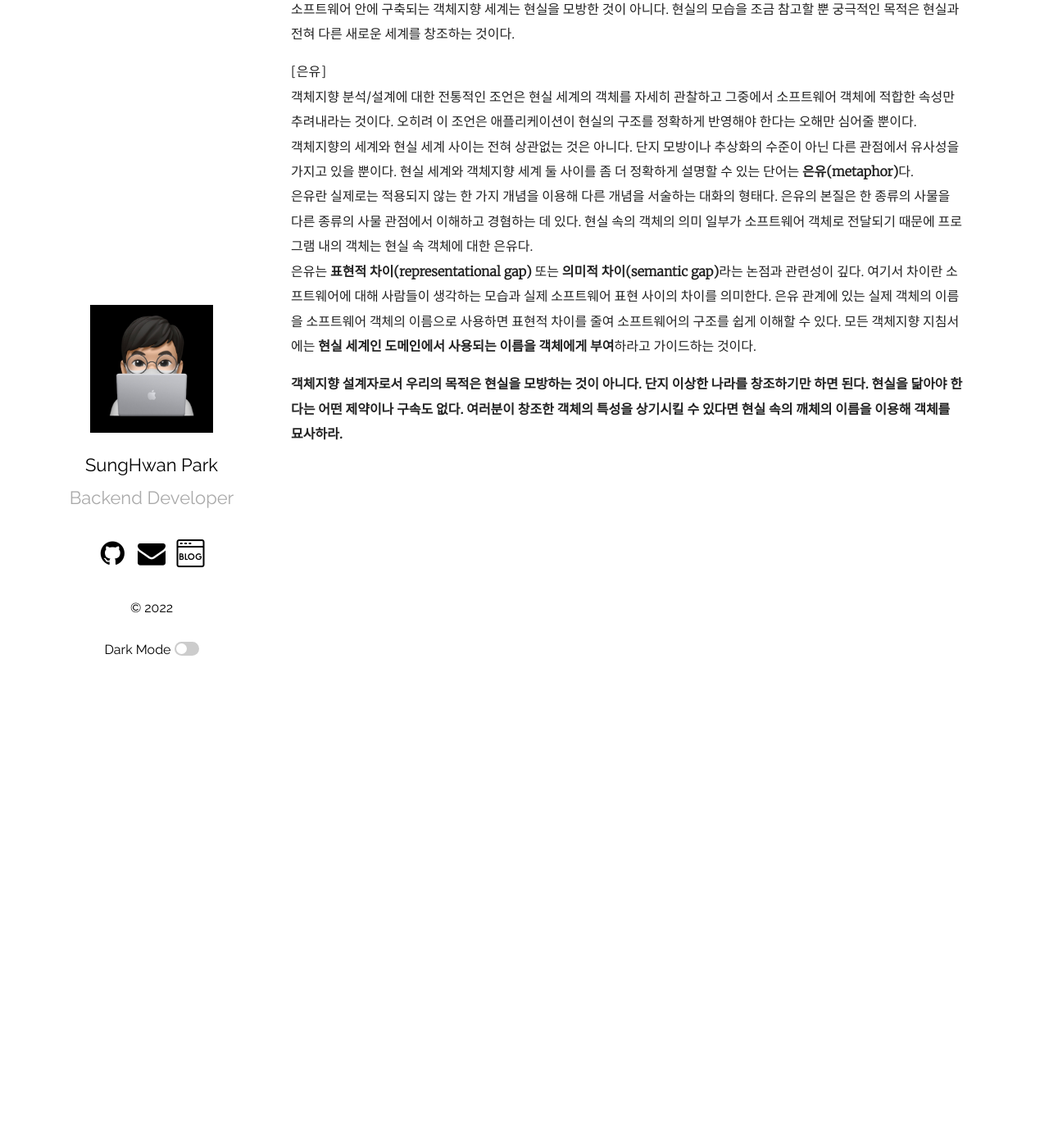
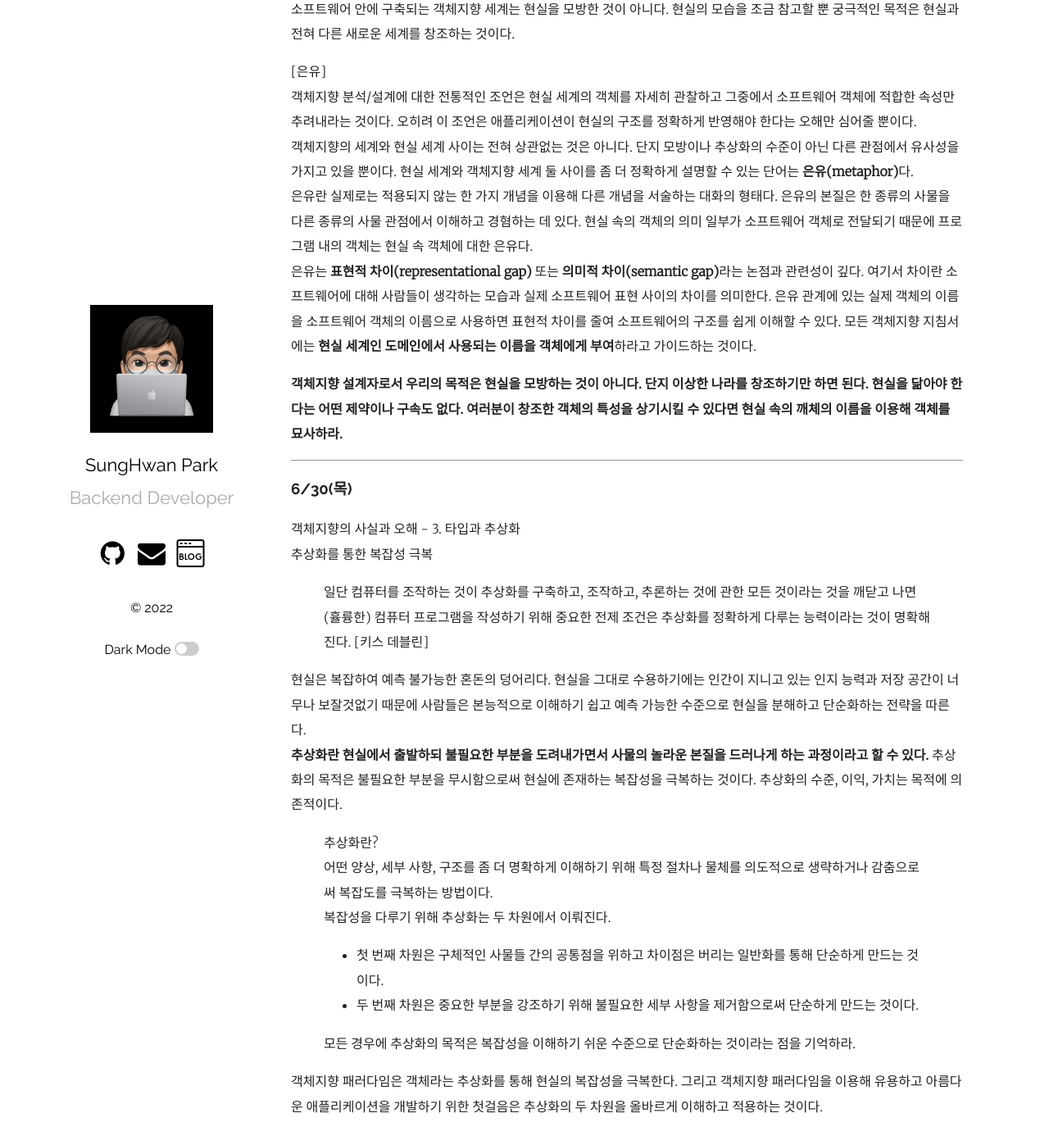
Before and after one commit to park0219/park0219.github.io, a Jekyll site: the page built from _posts/2022-06-01-6월TIL.markdown, in a window 1280 px wide and 1400 px high, scrolled down 26326 px. Shown: the top 1397 px of the window at 82% size. Built offline with Jekyll 4.4.1, drawn with Linux system fonts in a browser that asks for light colours; comment, search, counter and statistics services are not loaded.

Commit message:
feat: 2022-06-30 TIL 추가

```diff
--- a/_posts/2022-06-01-6월TIL.markdown
+++ b/_posts/2022-06-01-6월TIL.markdown
@@ -1007,3 +1007,26 @@ public class Client {
 은유는 **표현적 차이(representational gap)** 또는 **의미적 차이(semantic gap)**라는 논점과 관련성이 깊다. 여기서 차이란 소프트웨어에 대해 사람들이 생각하는 모습과 실제 소프트웨어 표현 사이의 차이를 의미한다. 은유 관계에 있는 실제 객체의 이름을 소프트웨어 객체의 이름으로 사용하면 표현적 차이를 줄여 소프트웨어의 구조를 쉽게 이해할 수 있다. 모든 객체지향 지침서에는 **현실 세계인 도메인에서 사용되는 이름을 객체에게 부여**하라고 가이드하는 것이다.
 
 **객체지향 설계자로서 우리의 목적은 현실을 모방하는 것이 아니다. 단지 이상한 나라를 창조하기만 하면 된다. 현실을 닮아야 한다는 어떤 제약이나 구속도 없다. 여러분이 창조한 객체의 특성을 상기시킬 수 있다면 현실 속의 깨체의 이름을 이용해 객체를 묘사하라.**
+
+---
+
+### 6/30(목)
+
+객체지향의 사실과 오해 - 3. 타입과 추상화
+추상화를 통한 복잡성 극복
+
+> 일단 컴퓨터를 조작하는 것이 추상화를 구축하고, 조작하고, 추론하는 것에 관한 모든 것이라는 것을 깨닫고 나면 (휼륭한) 컴퓨터 프로그램을 작성하기 위해 중요한 전제 조건은 추상화를 정확하게 다루는 능력이라는 것이 명확해진다. [키스 데블린]
+
+현실은 복잡하여 예측 불가능한 혼돈의 덩어리다. 현실을 그대로 수용하기에는 인간이 지니고 있는 인지 능력과 저장 공간이 너무나 보잘것없기 때문에 사람들은 본능적으로 이해하기 쉽고 예측 가능한 수준으로 현실을 분해하고 단순화하는 전략을 따른다.
+**추상화란 현실에서 출발하되 불필요한 부분을 도려내가면서 사물의 놀라운 본질을 드러나게 하는 과정이라고 할 수 있다.** 추상화의 목적은 불필요한 부분을 무시함으로써 현실에 존재하는 복잡성을 극복하는 것이다. 추상화의 수준, 이익, 가치는 목적에 의존적이다.
+
+> 추상화란?
+> 어떤 양상, 세부 사항, 구조를 좀 더 명확하게 이해하기 위해 특정 절차나 물체를 의도적으로 생략하거나 감춤으로써 복잡도를 극복하는 방법이다.
+> 복잡성을 다루기 위해 추상화는 두 차원에서 이뤄진다.
+>
+> -   첫 번째 차원은 구체적인 사물들 간의 공통점을 위하고 차이점은 버리는 일반화를 통해 단순하게 만드는 것이다.
+> -   두 번째 차원은 중요한 부분을 강조하기 위해 불필요한 세부 사항을 제거함으로써 단순하게 만드는 것이다.
+>
+> 모든 경우에 추상화의 목적은 복잡성을 이해하기 쉬운 수준으로 단순화하는 것이라는 점을 기억하라.
+
+객체지향 패러다임은 객체라는 추상화를 통해 현실의 복잡성을 극복한다. 그리고 객체지향 패러다임을 이용해 유용하고 아름다운 애플리케이션을 개발하기 위한 첫걸음은 추상화의 두 차원을 올바르게 이해하고 적용하는 것이다.
```
